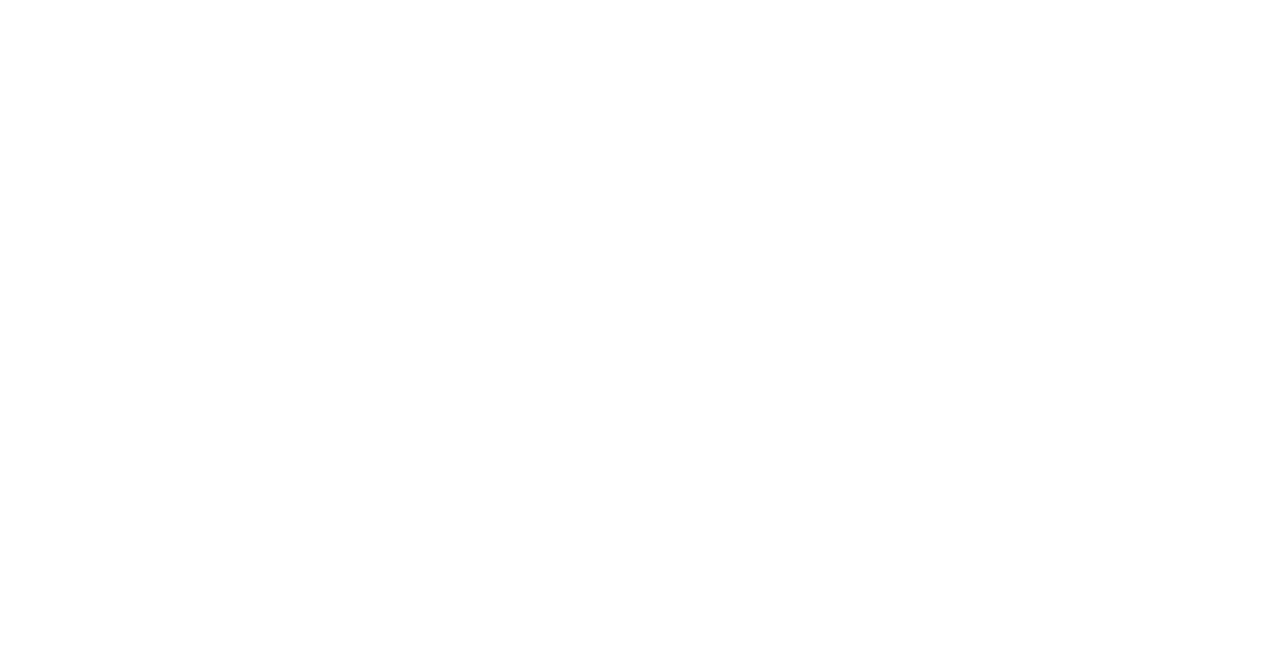
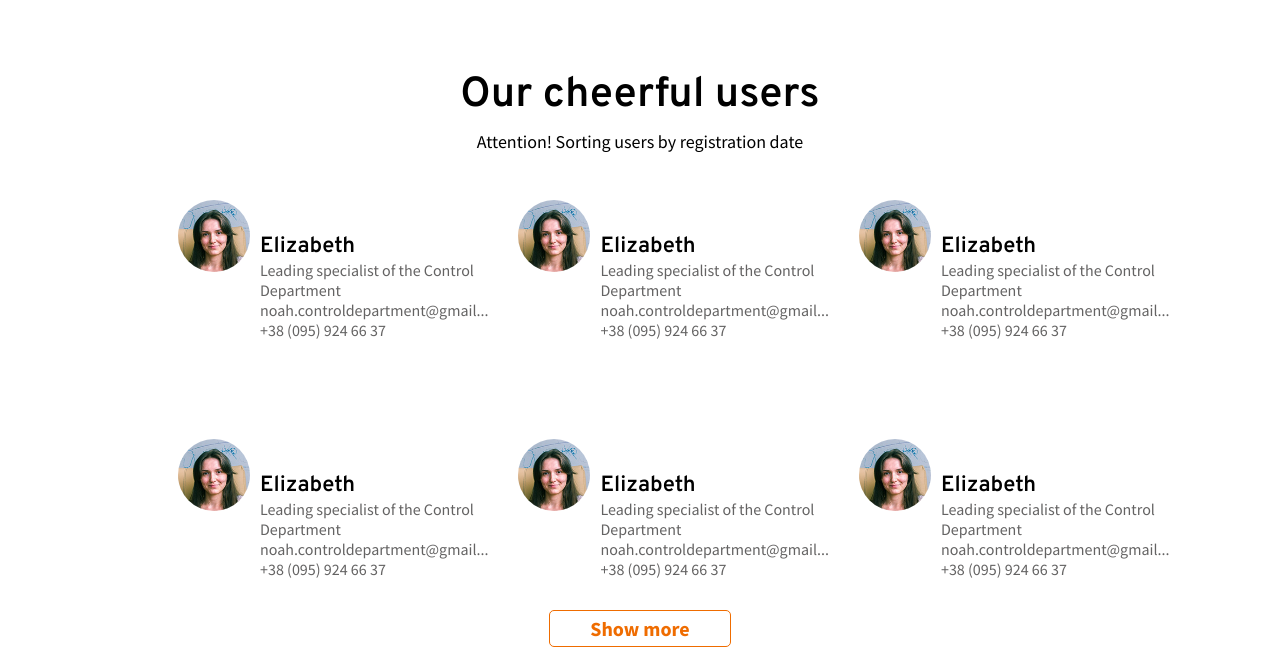
Before and after one commit to dimitrikarpov/abz-practice-frontend, a React (Create React App) app: page / in a window 1280 px wide. Shown: the part 2822-3471 px from the top of the page. Before the commit the page ends 2752 px from the top, so only its background shows below. Built offline with nearby package versions, Linux system fonts and the light colour scheme.

Commit message:
add users desktop

```diff
--- a/src/App.js
+++ b/src/App.js
@@ -7,6 +7,7 @@
 import CSSImage from './assets/imgs/css.svg'
 import HTMLImage from './assets/imgs/html.svg'
 import RequirementsImage from './assets/imgs/man-laptop-v1.svg'
+import UserElizImage from './assets/imgs/user-elizabeth-2x.jpg'
 
 function App() {
   return (
@@ -152,6 +153,68 @@
           <img src={RequirementsImage} alt="requirements image"/>
         </div>
       </section>
+
+      <section id="users">
+        <h2>Our cheerful users</h2>
+        <h5>Attention! Sorting users by registration date</h5>
+        <div className="users-grid">
+          <div className="users__card">
+            <img src={UserElizImage} alt="user"/>
+            <div className="user__info">
+              <h4>Elizabeth</h4>
+              <p>Leading specialist of the Control Department</p>
+              <p>noah.controldepartment@gmail...</p>
+              <p>+38 (095) 924 66 37</p>
+            </div>
+          </div>
+          <div className="users__card">
+            <img src={UserElizImage} alt="user"/>
+            <div className="user__info">
+              <h4>Elizabeth</h4>
+              <p>Leading specialist of the Control Department</p>
+              <p>noah.controldepartment@gmail...</p>
+              <p>+38 (095) 924 66 37</p>
+            </div>
+          </div>
+          <div className="users__card">
+            <img src={UserElizImage} alt="user"/>
+            <div className="user__info">
+              <h4>Elizabeth</h4>
+              <p>Leading specialist of the Control Department</p>
+              <p>noah.controldepartment@gmail...</p>
+              <p>+38 (095) 924 66 37</p>
+            </div>
+          </div>
+          <div className="users__card">
+            <img src={UserElizImage} alt="user"/>
+            <div className="user__info">
+              <h4>Elizabeth</h4>
+              <p>Leading specialist of the Control Department</p>
+              <p>noah.controldepartment@gmail...</p>
+              <p>+38 (095) 924 66 37</p>
+            </div>
+          </div>
+          <div className="users__card">
+            <img src={UserElizImage} alt="user"/>
+            <div className="user__info">
+              <h4>Elizabeth</h4>
+              <p>Leading specialist of the Control Department</p>
+              <p>noah.controldepartment@gmail...</p>
+              <p>+38 (095) 924 66 37</p>
+            </div>
+          </div>
+          <div className="users__card">
+            <img src={UserElizImage} alt="user"/>
+            <div className="user__info">
+              <h4>Elizabeth</h4>
+              <p>Leading specialist of the Control Department</p>
+              <p>noah.controldepartment@gmail...</p>
+              <p>+38 (095) 924 66 37</p>
+            </div>
+          </div>
+        </div>
+        <a href="#" className="btn btn-secondary">Show more</a>
+      </section>
     </div>
   )
 }
--- a/src/index.scss
+++ b/src/index.scss
@@ -301,3 +301,42 @@
     line-height: 22px;
   }
 }
+
+/* users */
+#users {
+  padding-top: 140px;
+  padding-bottom: 70px;
+
+  h5 {
+    margin-top: 10px;
+  }
+}
+
+.users-grid {
+  display: grid;
+  grid-template-columns: 1fr 1fr 1fr;
+  column-gap: 30px;
+  row-gap: 99px;
+  padding-top: 48px;
+  padding-bottom: 20px;
+}
+
+.users__card {
+  display: flex;
+
+  img {
+    border-radius: 50%;
+    width: 72px;
+    height: 72px;
+  }
+}
+
+.user__info {
+  text-align: left;
+  padding-left: 10px;
+  padding-top: 34px;
+
+  p {
+    color: #646363;
+  }
+}
```
